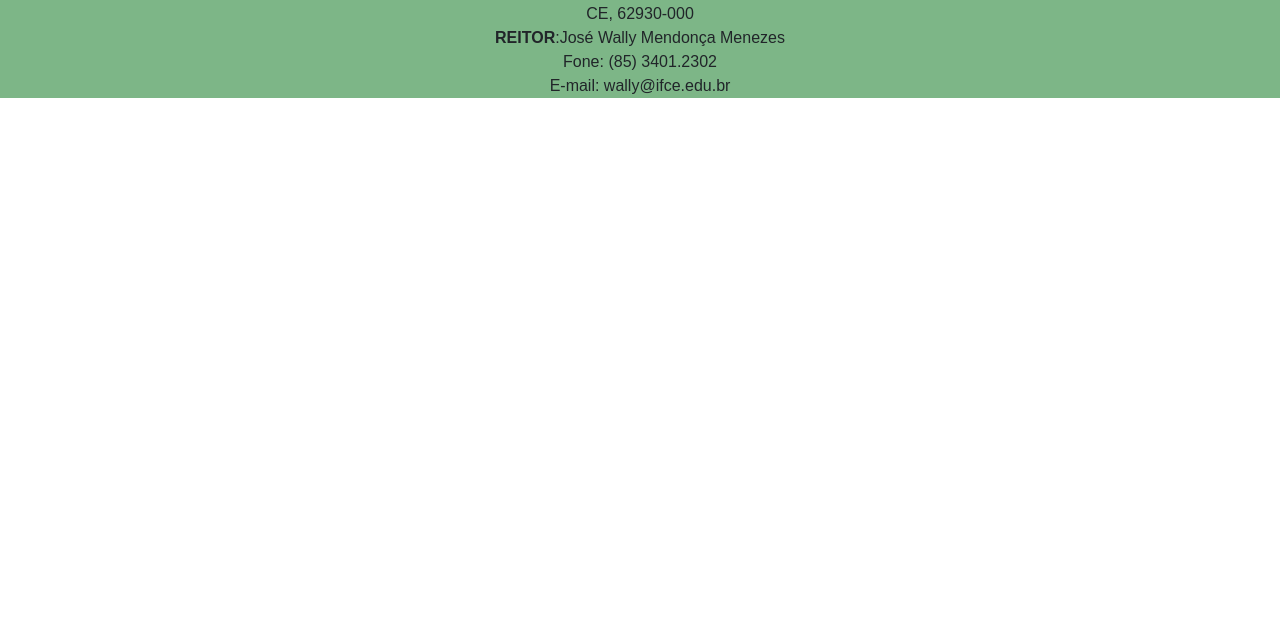
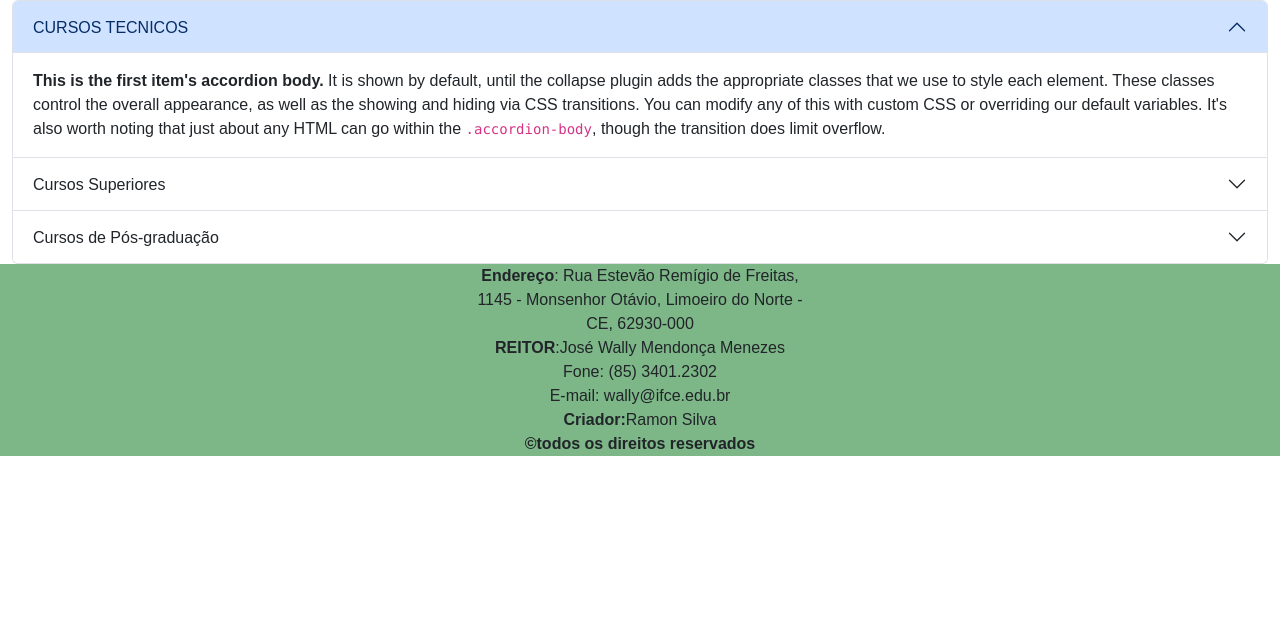
Before and after one commit to ramonsilv/site-institucional-IFCE, a plain HTML site: page pages/cursos.html in a window 1280 px wide. Shown: the part 160-800 px from the top of the page. Drawn offline with Linux system fonts and the light colour scheme.

Commit message:
edição da pagina cursos main/footer: adção do criador

```diff
--- a/pages/cursos.html
+++ b/pages/cursos.html
@@ -46,7 +46,46 @@
       <!-- corpo do site -->
       <div class="container-fluid">
         <div class="row">
-
+          <!-- informaçoes do site-#01 accordion -->
+          <h2>Cursos</h2>
+          <div class="accordion" id="accordionPanelsStayOpenExample">
+            <div class="accordion-item">
+              <h2 class="accordion-header">
+                <button class="accordion-button" type="button" data-bs-toggle="collapse" data-bs-target="#panelsStayOpen-collapseOne" aria-expanded="true" aria-controls="panelsStayOpen-collapseOne">
+                  CURSOS TECNICOS
+                </button>
+              </h2>
+              <div id="panelsStayOpen-collapseOne" class="accordion-collapse collapse show">
+                <div class="accordion-body">
+                  <strong>This is the first item's accordion body.</strong> It is shown by default, until the collapse plugin adds the appropriate classes that we use to style each element. These classes control the overall appearance, as well as the showing and hiding via CSS transitions. You can modify any of this with custom CSS or overriding our default variables. It's also worth noting that just about any HTML can go within the <code>.accordion-body</code>, though the transition does limit overflow.
+                </div>
+              </div>
+            </div>
+            <div class="accordion-item">
+              <h2 class="accordion-header">
+                <button class="accordion-button collapsed" type="button" data-bs-toggle="collapse" data-bs-target="#panelsStayOpen-collapseTwo" aria-expanded="false" aria-controls="panelsStayOpen-collapseTwo">
+                  Cursos Superiores
+                </button>
+              </h2>
+              <div id="panelsStayOpen-collapseTwo" class="accordion-collapse collapse">
+                <div class="accordion-body">
+                  <strong>This is the second item's accordion body.</strong> It is hidden by default, until the collapse plugin adds the appropriate classes that we use to style each element. These classes control the overall appearance, as well as the showing and hiding via CSS transitions. You can modify any of this with custom CSS or overriding our default variables. It's also worth noting that just about any HTML can go within the <code>.accordion-body</code>, though the transition does limit overflow.
+                </div>
+              </div>
+            </div>
+            <div class="accordion-item">
+              <h2 class="accordion-header">
+                <button class="accordion-button collapsed" type="button" data-bs-toggle="collapse" data-bs-target="#panelsStayOpen-collapseThree" aria-expanded="false" aria-controls="panelsStayOpen-collapseThree">
+                  Cursos de Pós-graduação
+                </button>
+              </h2>
+              <div id="panelsStayOpen-collapseThree" class="accordion-collapse collapse">
+                <div class="accordion-body">
+                  <strong>This is the third item's accordion body.</strong> It is hidden by default, until the collapse plugin adds the appropriate classes that we use to style each element. These classes control the overall appearance, as well as the showing and hiding via CSS transitions. You can modify any of this with custom CSS or overriding our default variables. It's also worth noting that just about any HTML can go within the <code>.accordion-body</code>, though the transition does limit overflow.
+                </div>
+              </div>
+            </div>
+          </div>
         </div>
       </div>
     </main>
@@ -61,7 +100,9 @@
       <div>
         <strong>REITOR</strong>:José Wally Mendonça Menezes <br />
         Fone: (85) 3401.2302 <br />
-        E-mail: wally@ifce.edu.br
+        E-mail: wally@ifce.edu.br <br>
+        <strong>Criador:</strong>Ramon Silva <br>
+        <strong>&copy;todos os direitos reservados</strong>
       </div>
     </footer>
   </body>
```
